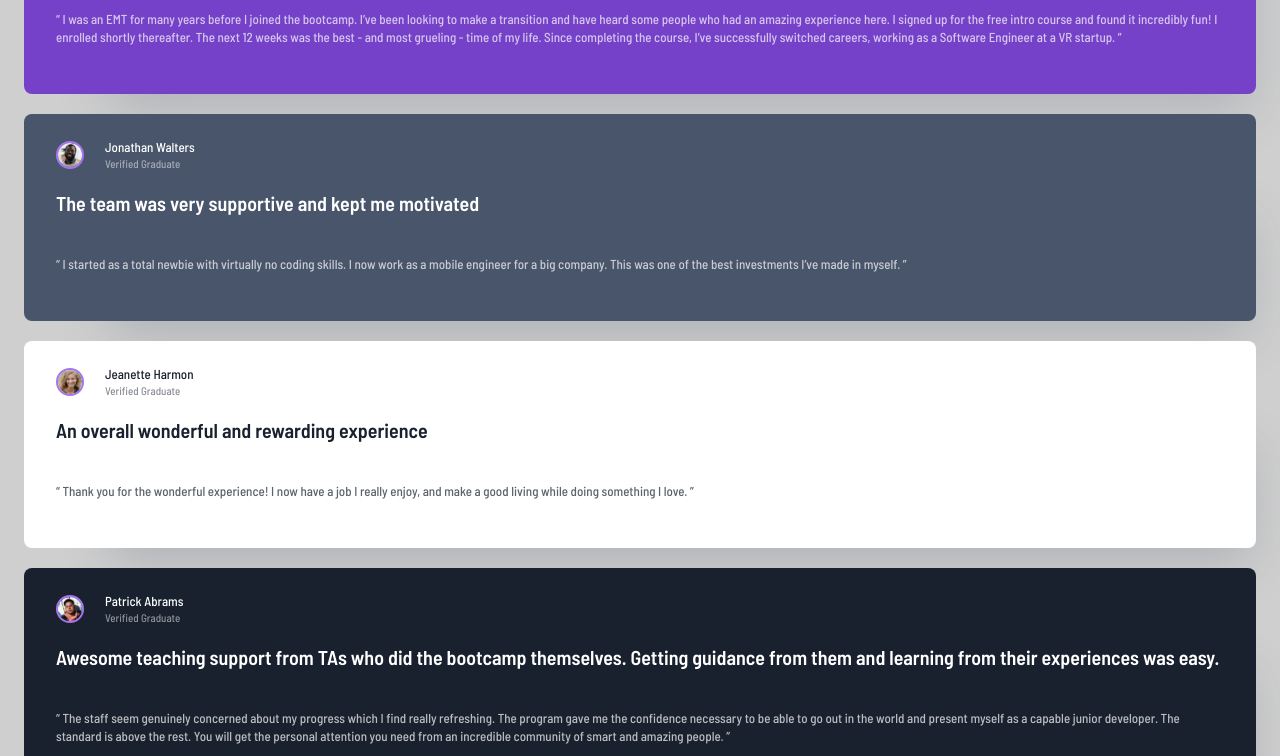
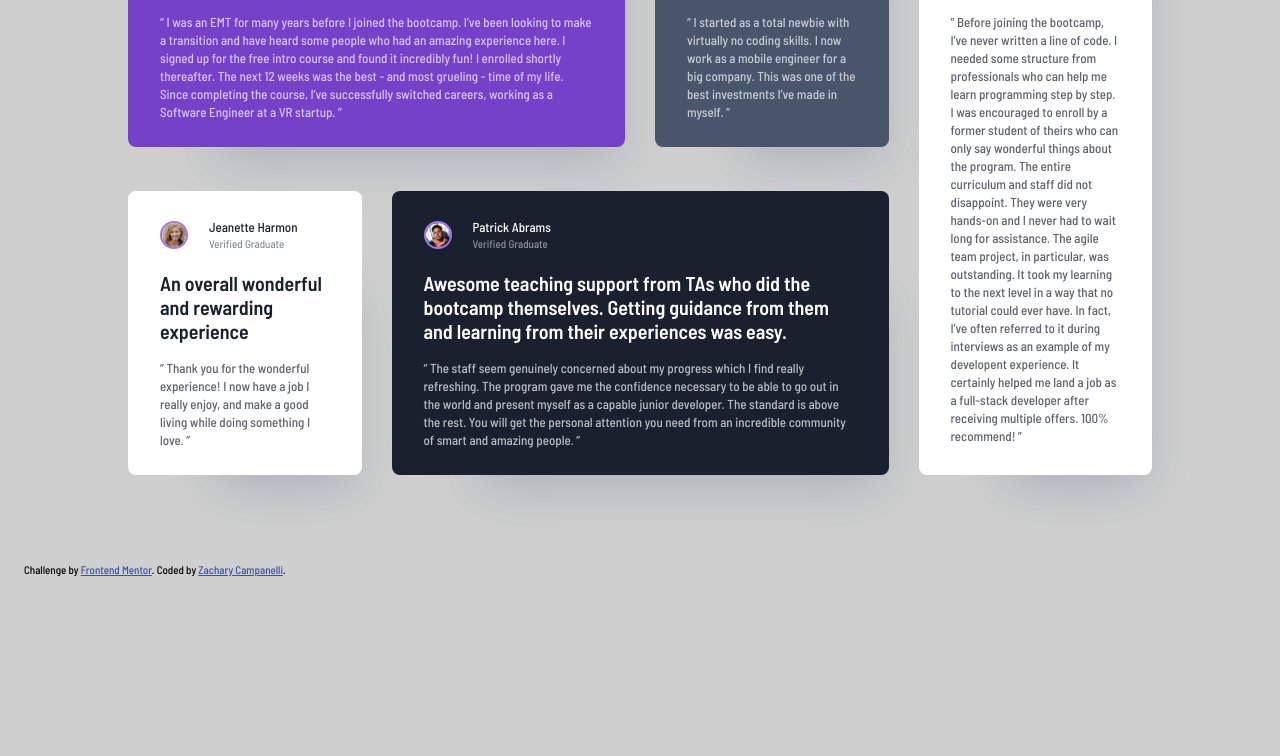
Before and after one commit to Zacharycampanelli/Testimonials-grid-section, a plain HTML site: page index.html in a window 1280 px wide. Shown: the part 225-981 px from the top of the page. After the commit the page ends 801 px from the top, so only its background shows below. Drawn offline with Linux system fonts and the light colour scheme.

Commit message:
desktop layout finished

```diff
--- a/assets/css/main.scss
+++ b/assets/css/main.scss
@@ -13,10 +13,23 @@ body {
   background: $lightGray;
 }
 
+.container {
+  @include screen-desktop {
+    width: 80vw;
+    height: 100vh;
+    margin: 0 auto;
+    position: relative;
+  }
+}
+
 .grid {
-  display: grid;
-  grid-template-columns: 1fr 1fr 1fr 1fr;
-  grid-gap: 10px;
+  @include screen-desktop {
+    display: grid;
+    grid-template-columns: 1fr 1fr 1fr 1fr;
+    grid-gap: 24px 30px;
+    height: 60vh;
+
+  }
 }
 
 .card {
@@ -26,6 +39,10 @@ body {
   position: relative;
   z-index: -1;
   margin-bottom: 20px;
+
+  @include screen-desktop {
+    padding: 26px 32px;
+  }
 
   &_header {
     display: flex;
@@ -48,6 +65,8 @@ body {
       font-size: 11px;
       opacity: 50%;
     }
+
+
   }
 
   #quotes {
@@ -63,6 +82,10 @@ body {
       font-weight: 600;
       margin-bottom: 40px;
       line-height: 24px;
+
+      @include screen-desktop {
+        margin-bottom: 16px;
+      }
     }
 
     &_paragraph {
@@ -82,6 +105,10 @@ body {
   * {
     @include textIsWhite($background: false);
   }
+
+  @include screen-desktop {
+    grid-column: 1 / span 2;
+  }
 }
 
 #b {
@@ -90,18 +117,34 @@ body {
   * {
     @include textIsWhite($background: false);
   }
+
+  @include screen-desktop {
+    grid-column: 3 / span 1;
+  }
 }
 #c {
   background: $white;
+
   * {
     @include textIsWhite($background: true);
+  }
+
+  @include screen-desktop {
+    grid-column: 1 / span 1;
+    grid-row: 2 / span 1;
   }
 }
 
 #d {
   background: $veryDarkBlackishBlue;
+
   * {
     @include textIsWhite($background: false);
+  }
+
+  @include screen-desktop {
+    grid-column: 2 / span 2;
+    grid-row: 2 / span 1;
   }
 }
 
@@ -111,11 +154,18 @@ body {
   * {
     @include textIsWhite($background: true);
   }
+
+  @include screen-desktop {
+    grid-column: 4 / span 1;
+    grid-row: 1 / span 2;
+  }
 }
 
 .attribution {
   font-size: 11px;
   text-align: center;
+  position: absolute;
+  bottom: 0;
 }
 .attribution a {
   color: hsl(228, 45%, 44%);
--- a/index.html
+++ b/index.html
@@ -9,6 +9,7 @@
   </head>
   <body>
     <main>
+      <div class="grid container">
       <div class="card" id="a">
         <div class="card_header">
           <img src="./assets/images/bg-pattern-quotation.svg" id="quotes" />
@@ -114,7 +115,7 @@
         </div>
       </div>
 
-
+    </div>
 
       <div class="attribution">
         Challenge by <a href="https://www.frontendmentor.io?ref=challenge" target="_blank">Frontend Mentor</a>. Coded by
```
Also changed, not shown: assets/css/main.css, 1 other file.
